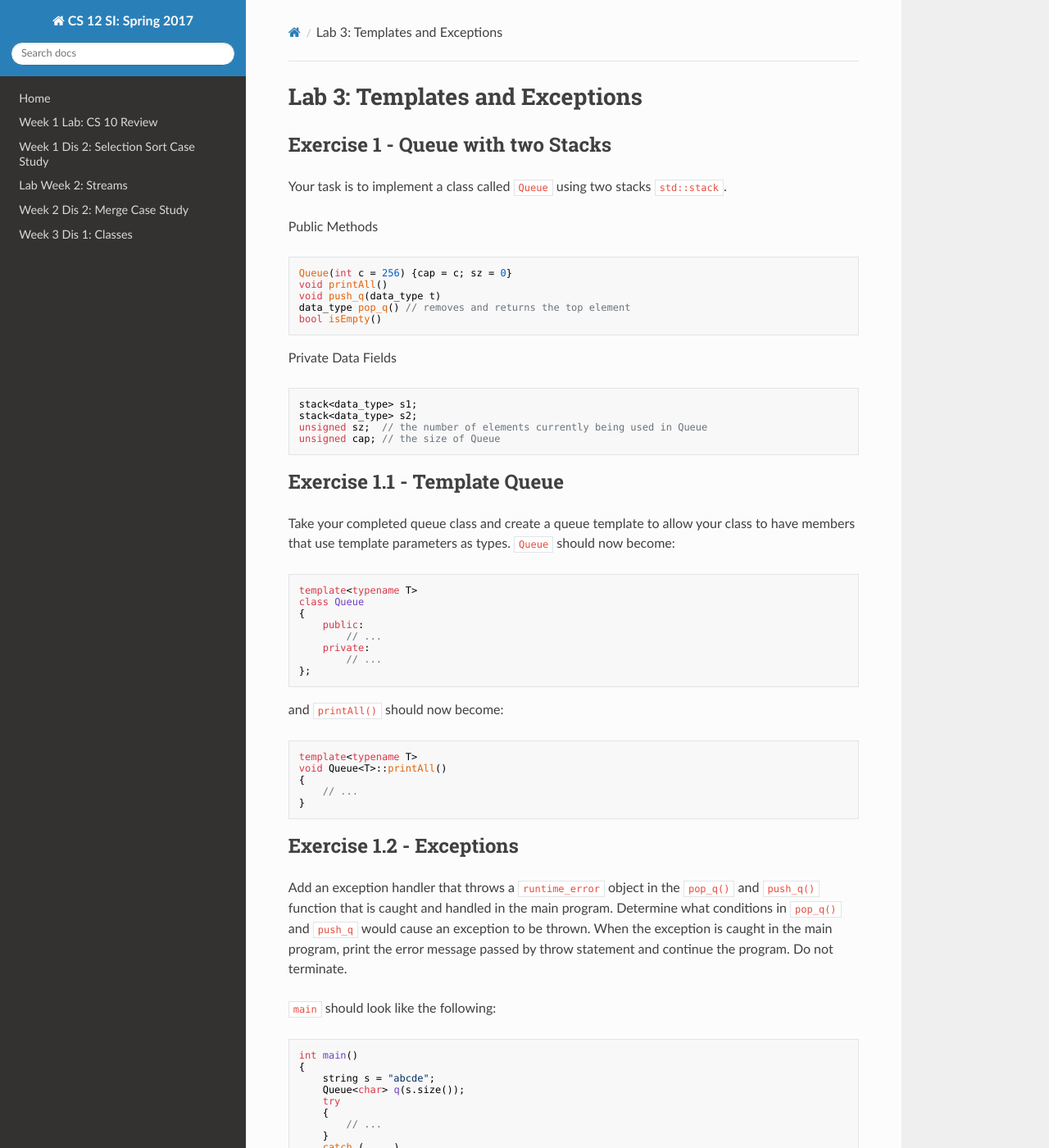
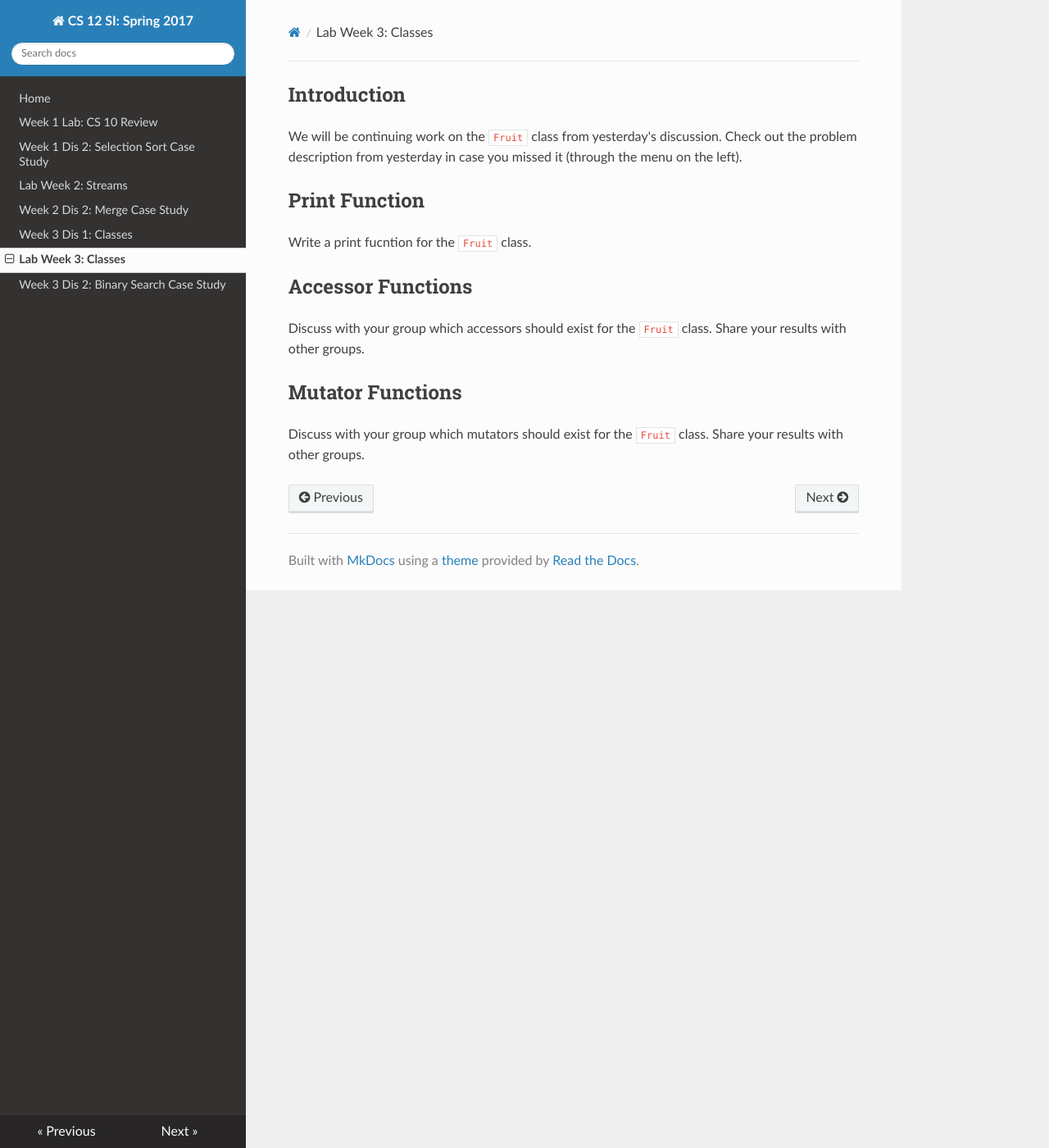
Before and after one commit to cs-si-ucr/cs12, an MkDocs documentation site: the page built from docs/lab03.md, in a window 1280 px wide and 1400 px high. Shown: the whole window at 82% size. Built offline with MkDocs 1.6.1, drawn with Linux system fonts in a browser that asks for light colours; nearby versions of some CDN libraries; old or Windows-style settings are respelled for this version of MkDocs; some of the changed text lies outside the part shown.

Commit message:
week3 dis2

````diff
--- a/docs/lab03.md
+++ b/docs/lab03.md
@@ -1,112 +1,25 @@
-Lab 3: Templates and Exceptions
-===================================
+Introduction
+---
 
-Exercise 1 - Queue with two Stacks
-----------
+We will be continuing work on the `Fruit` class from yesterday's discussion.
+Check out the problem description from yesterday in case you missed it (through the menu on the left).
 
-Your task is to implement a class called `Queue` using two stacks `std::stack`.
 
-Public Methods
-```cpp
-Queue(int c = 256) {cap = c; sz = 0}
-void printAll()
-void push_q(data_type t)
-data_type pop_q() // removes and returns the top element
-bool isEmpty()
-```
+Print Function
+---
 
-Private Data Fields
-```cpp
-stack<data_type> s1;
-stack<data_type> s2;
-unsigned sz;  // the number of elements currently being used in Queue
-unsigned cap; // the size of Queue
-```
+Write a print fucntion for the `Fruit` class.
 
-Exercise 1.1 - Template Queue
-----------
 
-Take your completed queue class and create a queue template to allow your class to have members that use template parameters as types.
-`Queue` should now become:
-```cpp
-template<typename T>
-class Queue
-{
-	public:
-	    // ...
-	private:
-        // ...
-};
-```
-and `printAll()` should now become:
-```cpp
-template<typename T>
-void Queue<T>::printAll()
-{
-    // ...
-}
-```
-Exercise 1.2 - Exceptions
-----------
+Accessor Functions
+---
 
-Add an exception handler that throws a `runtime_error` object in the `pop_q()` and `push_q()` function that is caught and handled in the main program.
-Determine what conditions in `pop_q()` and `push_q` would cause an exception to be thrown.
-When the exception is caught in the main program, print the error message passed by throw statement and continue the program. Do not terminate.
+Discuss with your group which accessors should exist for the `Fruit` class.
+Share your results with other groups.
 
-`main` should look like the following:
-```cpp
-int main()
-{
-  	string s = "abcde";
-    Queue<char> q(s.size());
-    try
-    {
-        // ...
-    }
-    catch ( ... )
-    {
-       // ...
-    }
 
-    return 0;
-}
-```
+Mutator Functions
+---
 
-Example
-----------
-Exceptions are not implemented in this example.
-
-```cpp
-int main()
-{
-	string s = "abcde";
-	Queue<char> q(s.size());
-	for(unsigned i = 0; i < s.size(); ++i)
-	{
-		q.push_q(s.at(i));
-	}
-	q.printAll();
-
-	for(unsigned i = 0; i < 3; ++i)
-	{
-		q.pop_q();
-		q.printAll();
-	}
-	q.push_q('x');
-	q.printAll();
-	q.push_q('y');
-	q.printAll();
-
-    return 0;
-}
-```
-
-Output (first element is the top element):
-```cpp
-a b c d e
-b c d e
-c d e
-d e
-d e x
-d e x y
-```
+Discuss with your group which mutators should exist for the `Fruit` class.
+Share your results with other groups.
--- a/mkdocs.yml
+++ b/mkdocs.yml
@@ -6,6 +6,8 @@ pages:
     - [lab02.md, "Lab Week 2: Streams"]
     - [dis02_2.md, "Week 2 Dis 2: Merge Case Study"]
     - [dis03_1.md, "Week 3 Dis 1: Classes"]
+    - [lab03.md, "Lab Week 3: Classes"]
+    - [dis03_2.md, "Week 3 Dis 2: Binary Search Case Study"]
     #- [lab_week_04.md, "Lab Week 4"]
     #- [lab_week_05.md, "Lab Week 5"]
     #- [lab_week_06.md, "Lab Week 6"]
````
Also changed, not shown: docs/dis03_2.md (added, +28 -0 lines).
